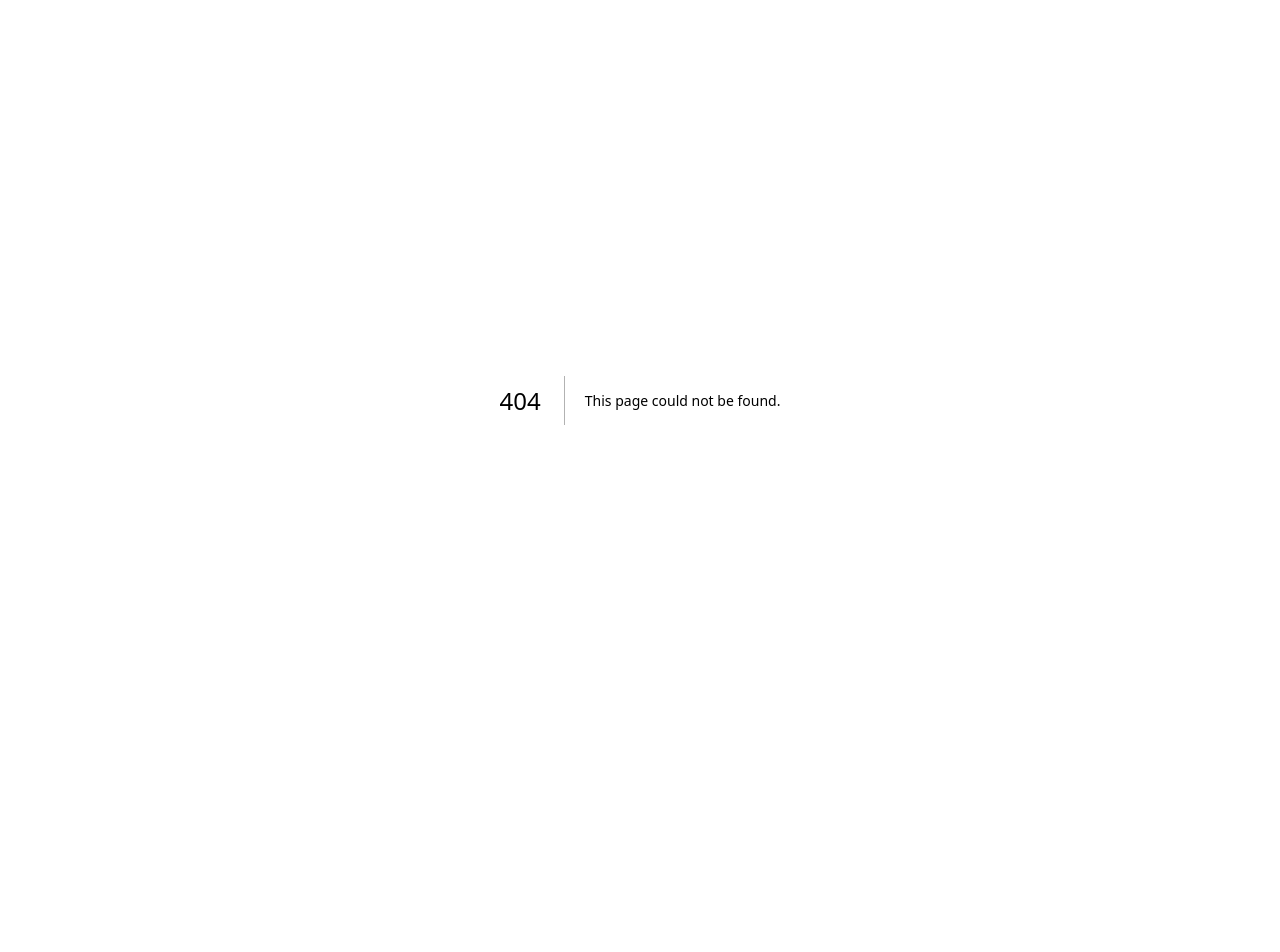
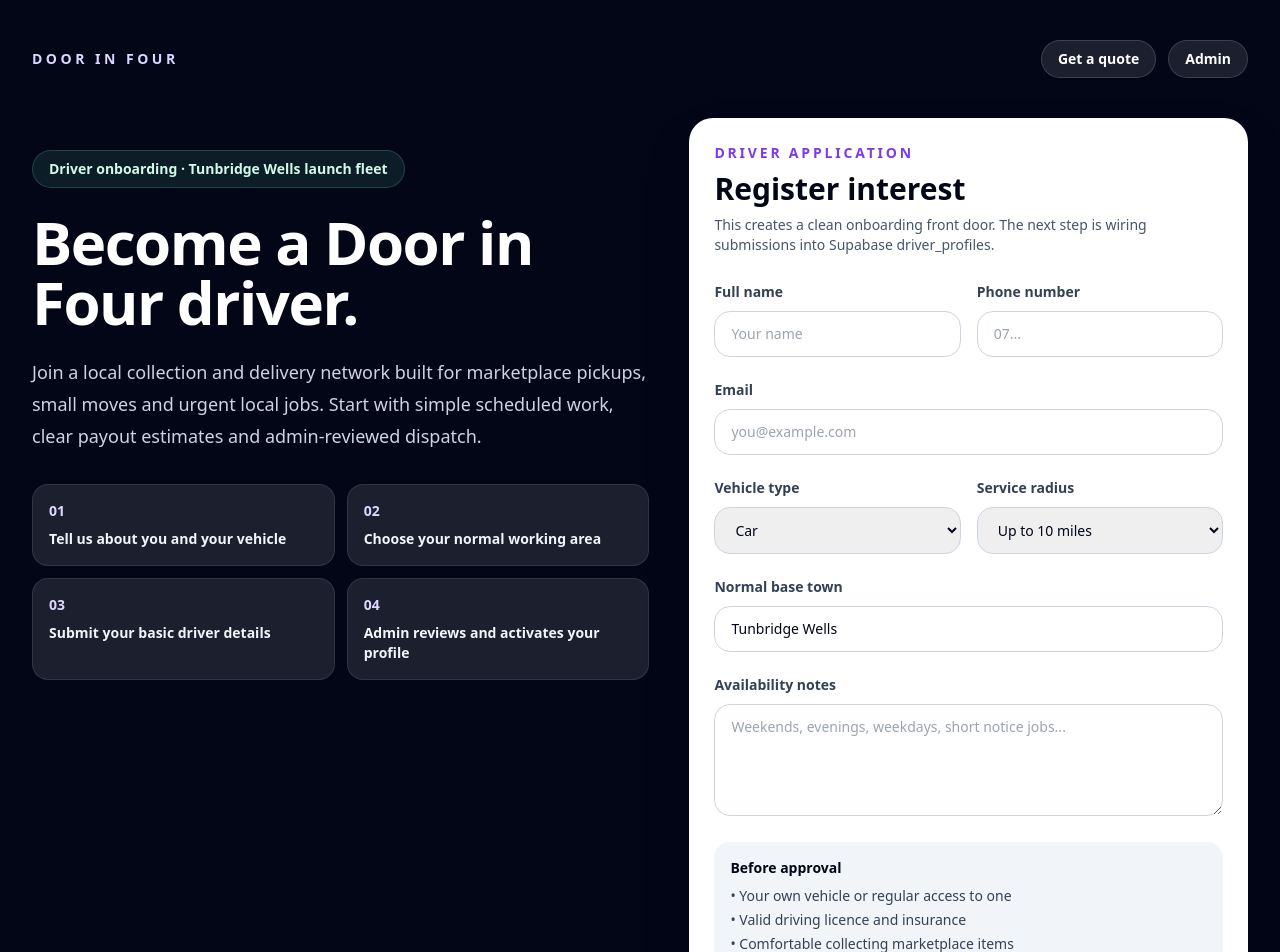
Before and after one commit to walkermejames-commits/Inventory-application-, a Next.js app in the folder apps/admin/: page /driver-signup in a window 1280 px wide. Before the commit this address had no page. Shown: the top 952 px of the page. Before the commit the page ends 800 px from the top, so only its background shows below. Built offline with nearby package versions, Linux system fonts and the light colour scheme.

Commit message:
Add driver sign-up landing page

```diff
--- /dev/null
+++ b/apps/admin/src/app/driver-signup/page.tsx
@@ -0,0 +1,133 @@
+import Link from "next/link";
+
+const requirements = [
+  "Your own vehicle or regular access to one",
+  "Valid driving licence and insurance",
+  "Comfortable collecting marketplace items",
+  "Able to communicate clearly with buyers and sellers",
+  "Local knowledge around Tunbridge Wells and nearby towns"
+];
+
+const steps = [
+  "Tell us about you and your vehicle",
+  "Choose your normal working area",
+  "Submit your basic driver details",
+  "Admin reviews and activates your profile"
+];
+
+export default function DriverSignupPage() {
+  return (
+    <main className="min-h-screen bg-slate-950 text-white">
+      <section className="mx-auto max-w-7xl px-6 py-10 lg:px-8">
+        <nav className="mb-10 flex items-center justify-between">
+          <Link href="/" className="text-sm font-black uppercase tracking-[0.25em] text-violet-200">
+            Door in Four
+          </Link>
+          <div className="flex gap-3">
+            <Link href="/get-a-quote" className="rounded-full border border-white/15 bg-white/10 px-4 py-2 text-sm font-bold text-white hover:bg-white/15">
+              Get a quote
+            </Link>
+            <Link href="/bookings" className="rounded-full border border-white/15 bg-white/10 px-4 py-2 text-sm font-bold text-white hover:bg-white/15">
+              Admin
+            </Link>
+          </div>
+        </nav>
+
+        <div className="grid gap-10 lg:grid-cols-[1.05fr_0.95fr] lg:items-start">
+          <div className="pt-8">
+            <div className="mb-6 inline-flex rounded-full border border-emerald-300/20 bg-emerald-300/10 px-4 py-2 text-sm font-bold text-emerald-100">
+              Driver onboarding · Tunbridge Wells launch fleet
+            </div>
+            <h1 className="max-w-3xl text-5xl font-black tracking-tight sm:text-6xl">
+              Become a Door in Four driver.
+            </h1>
+            <p className="mt-6 max-w-2xl text-lg leading-8 text-slate-300">
+              Join a local collection and delivery network built for marketplace pickups, small moves and urgent local jobs.
+              Start with simple scheduled work, clear payout estimates and admin-reviewed dispatch.
+            </p>
+
+            <div className="mt-8 grid gap-3 sm:grid-cols-2">
+              {steps.map((step, index) => (
+                <div key={step} className="rounded-2xl border border-white/10 bg-white/10 p-4">
+                  <p className="text-sm font-black text-violet-200">0{index + 1}</p>
+                  <p className="mt-2 text-sm font-semibold text-slate-100">{step}</p>
+                </div>
+              ))}
+            </div>
+          </div>
+
+          <div className="rounded-3xl border border-white/15 bg-white p-6 text-slate-950 shadow-2xl shadow-black/40">
+            <div className="mb-6">
+              <p className="text-sm font-black uppercase tracking-[0.2em] text-violet-600">Driver application</p>
+              <h2 className="mt-2 text-3xl font-black">Register interest</h2>
+              <p className="mt-2 text-sm text-slate-600">
+                This creates a clean onboarding front door. The next step is wiring submissions into Supabase driver_profiles.
+              </p>
+            </div>
+
+            <form className="space-y-5">
+              <div className="grid gap-4 sm:grid-cols-2">
+                <label className="block">
+                  <span className="text-sm font-bold text-slate-700">Full name</span>
+                  <input className="mt-2 w-full rounded-2xl border border-slate-300 px-4 py-3 text-sm outline-none ring-violet-500 focus:ring-2" placeholder="Your name" />
+                </label>
+                <label className="block">
+                  <span className="text-sm font-bold text-slate-700">Phone number</span>
+                  <input className="mt-2 w-full rounded-2xl border border-slate-300 px-4 py-3 text-sm outline-none ring-violet-500 focus:ring-2" placeholder="07..." />
+                </label>
+              </div>
+
+              <label className="block">
+                <span className="text-sm font-bold text-slate-700">Email</span>
+                <input type="email" className="mt-2 w-full rounded-2xl border border-slate-300 px-4 py-3 text-sm outline-none ring-violet-500 focus:ring-2" placeholder="you@example.com" />
+              </label>
+
+              <div className="grid gap-4 sm:grid-cols-2">
+                <label className="block">
+                  <span className="text-sm font-bold text-slate-700">Vehicle type</span>
+                  <select className="mt-2 w-full rounded-2xl border border-slate-300 px-4 py-3 text-sm outline-none ring-violet-500 focus:ring-2" defaultValue="car">
+                    <option value="car">Car</option>
+                    <option value="estate">Estate car</option>
+                    <option value="small_van">Small van</option>
+                    <option value="medium_van">Medium van</option>
+                    <option value="large_van">Large van</option>
+                  </select>
+                </label>
+                <label className="block">
+                  <span className="text-sm font-bold text-slate-700">Service radius</span>
+                  <select className="mt-2 w-full rounded-2xl border border-slate-300 px-4 py-3 text-sm outline-none ring-violet-500 focus:ring-2" defaultValue="10">
+                    <option value="5">Up to 5 miles</option>
+                    <option value="10">Up to 10 miles</option>
+                    <option value="20">Up to 20 miles</option>
+                    <option value="30">Up to 30 miles</option>
+                  </select>
+                </label>
+              </div>
+
+              <label className="block">
+                <span className="text-sm font-bold text-slate-700">Normal base town</span>
+                <input className="mt-2 w-full rounded-2xl border border-slate-300 px-4 py-3 text-sm outline-none ring-violet-500 focus:ring-2" placeholder="Tunbridge Wells" defaultValue="Tunbridge Wells" />
+              </label>
+
+              <label className="block">
+                <span className="text-sm font-bold text-slate-700">Availability notes</span>
+                <textarea className="mt-2 min-h-28 w-full rounded-2xl border border-slate-300 px-4 py-3 text-sm outline-none ring-violet-500 focus:ring-2" placeholder="Weekends, evenings, weekdays, short notice jobs..." />
+              </label>
+
+              <div className="rounded-2xl bg-slate-100 p-4 text-sm text-slate-700">
+                <p className="font-bold text-slate-950">Before approval</p>
+                <ul className="mt-2 space-y-1">
+                  {requirements.map((requirement) => <li key={requirement}>• {requirement}</li>)}
+                </ul>
+              </div>
+
+              <button type="button" className="w-full rounded-full bg-violet-600 px-5 py-4 text-sm font-black text-white shadow-lg shadow-violet-600/30 transition hover:bg-violet-500">
+                Submit driver interest
+              </button>
+            </form>
+          </div>
+        </div>
+      </section>
+    </main>
+  );
+}
```
